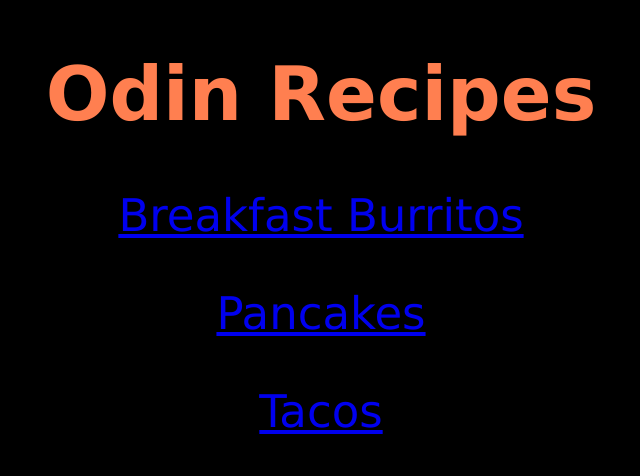
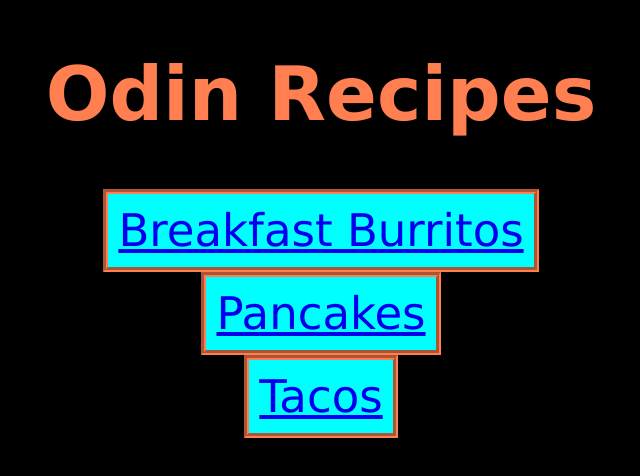
Before and after one commit to alexryanperry/odin-recipes, a plain HTML site: page index.html in a window 1280 px wide. Shown: the whole page, without its empty margins (319-959 px from the left). Drawn offline with Linux system fonts and the light colour scheme.

Commit message:
add boxes

```diff
--- a/index.html
+++ b/index.html
@@ -5,8 +5,8 @@
     <head><title>Odin Recipes</title></head>
         <body>
             <h1>Odin Recipes</h1>
-                <p><a href="recipes/breakfast-burritos.html">Breakfast Burritos</a></p>
-                <p><a href="recipes/pancakes.html">Pancakes</a></p>
-                <p><a href="recipes/tacos.html">Tacos</a></p>
+                <p class="box"><a href="recipes/breakfast-burritos.html">Breakfast Burritos</a></p>
+                <p class="box"><a href="recipes/pancakes.html">Pancakes</a></p>
+                <p class="box"><a href="recipes/tacos.html">Tacos</a></p>
         </body>
 </html>
--- a/style.css
+++ b/style.css
@@ -4,9 +4,18 @@ body {
 }
 
 h1 {
-    text-align: center; color:coral; font-size: 75px;
+    text-align: center; color: coral; font-size: 75px;
 }
 
 p {
     text-align: center; color:aqua; font-size: 45px;
 }
+
+.box {
+    background-color: aqua;
+    padding: 10px;
+    width: fit-content;
+    border: 5px solid coral;
+    border-style: groove;
+    margin: auto;
+}
```
